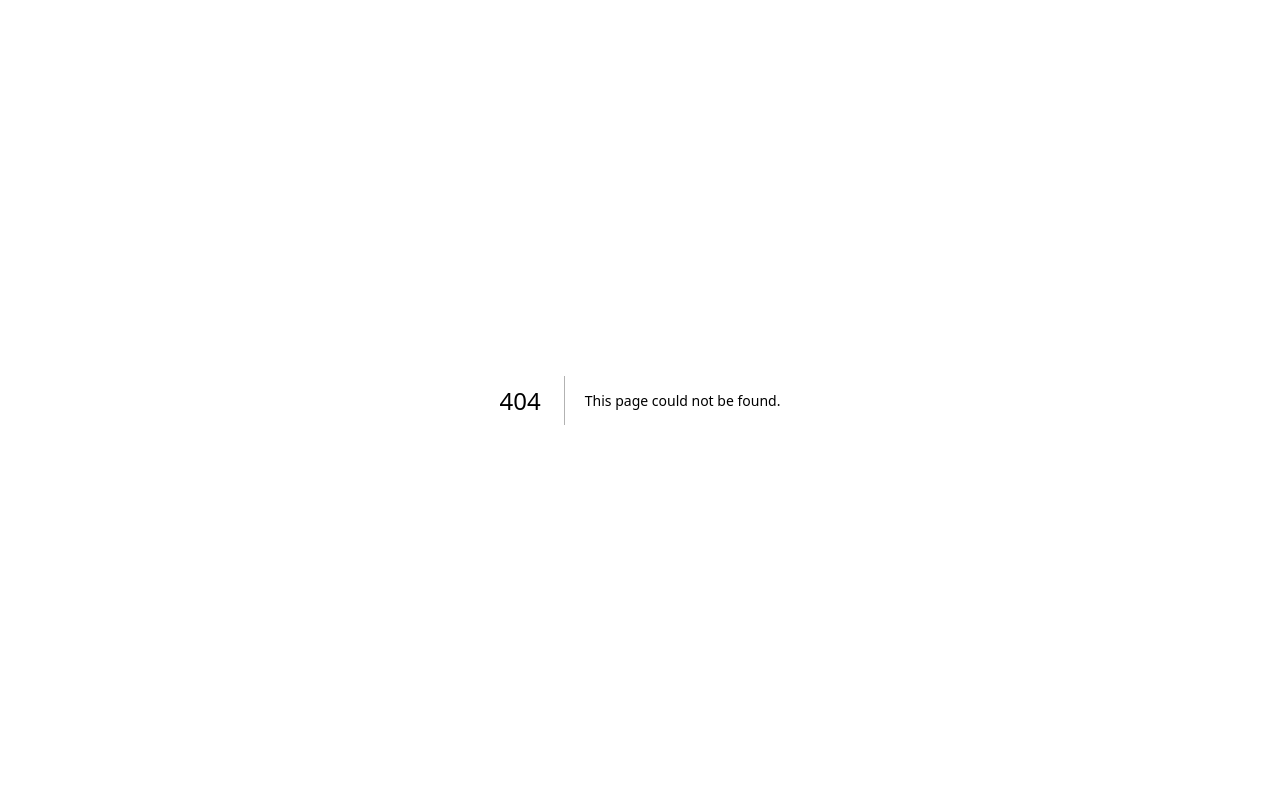
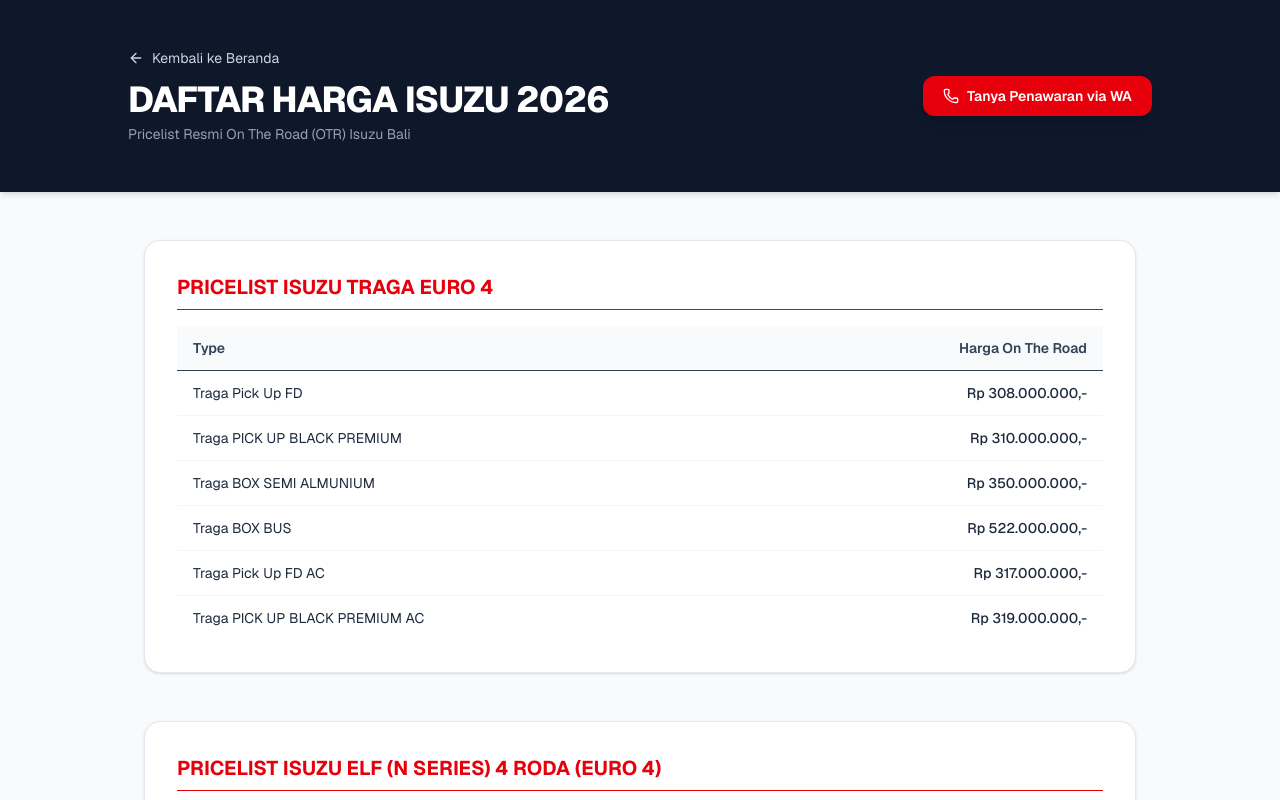
Before and after one commit to dafdiv-boop/isuzu-bali, a Next.js app in the folder isuzu/: page /pricelist in a window 1280 px wide. Before the commit this address had no page. Shown: the top 800 px of the page. Built offline with nearby package versions, Linux system fonts and the light colour scheme.

Commit message:
update: ganti gambar promo baru

```diff
--- /dev/null
+++ b/isuzu/app/pricelist/page.tsx
@@ -0,0 +1,174 @@
+"use client";
+
+import { Phone, ArrowLeft } from "lucide-react";
+
+export default function PricelistPage() {
+  return (
+    <div className="min-h-screen bg-slate-50 text-slate-800 font-sans">
+      {/* Header Pricelist */}
+      <header className="bg-slate-900 text-white py-12 px-4 shadow-md">
+        <div className="max-w-5xl mx-auto flex flex-col sm:flex-row items-center justify-between gap-4">
+          <div>
+            <a
+              href="/"
+              className="inline-flex items-center gap-2 text-sm text-slate-300 hover:text-white mb-3 transition-colors"
+            >
+              <ArrowLeft className="w-4 h-4" /> Kembali ke Beranda
+            </a>
+
+            <h1 className="text-3xl sm:text-4xl font-extrabold tracking-tight">
+              DAFTAR HARGA ISUZU 2026
+            </h1>
+
+            <p className="text-slate-400 text-sm mt-1">
+              Pricelist Resmi On The Road (OTR) Isuzu Bali
+            </p>
+          </div>
+
+          <a
+            href="https://wa.me/6281337680343?text=Halo%20Pak%20Aris,%20saya%20ingin%20konsultasi%20mengenai%20pricelist%20terbaru."
+            target="_blank"
+            rel="noopener noreferrer"
+            className="px-5 py-2.5 bg-red-600 hover:bg-red-700 text-white font-semibold rounded-xl shadow-lg flex items-center gap-2 text-sm transition-all"
+          >
+            <Phone className="w-4 h-4" />
+            Tanya Penawaran via WA
+          </a>
+        </div>
+      </header>
+
+      {/* Konten Tabel Pricelist */}
+      <main className="max-w-5xl mx-auto px-4 py-12 space-y-12">
+
+        {/* 1. TRAGA */}
+        <PriceSection title="PRICELIST ISUZU TRAGA EURO 4">
+          <PriceRow name="Traga Pick Up FD" price="Rp 308.000.000,-" />
+          <PriceRow name="Traga PICK UP BLACK PREMIUM" price="Rp 310.000.000,-" />
+          <PriceRow name="Traga BOX SEMI ALMUNIUM" price="Rp 350.000.000,-" />
+          <PriceRow name="Traga BOX BUS" price="Rp 522.000.000,-" />
+          <PriceRow name="Traga Pick Up FD AC" price="Rp 317.000.000,-" />
+          <PriceRow name="Traga PICK UP BLACK PREMIUM AC" price="Rp 319.000.000,-" />
+        </PriceSection>
+
+        {/* 2. ELF 4 RODA */}
+        <PriceSection title="PRICELIST ISUZU ELF (N SERIES) 4 RODA (EURO 4)">
+          <PriceRow name="NLR" price="Rp 448.000.000,-" />
+          <PriceRow name="NLR L" price="Rp 466.000.000,-" />
+          <PriceRow name="NLR B" price="Rp 458.000.000,-" />
+          <PriceRow name="NLR B L" price="Rp 473.000.000,-" />
+          <PriceRow name="NQR B" price="Rp 543.000.000,-" />
+          <PriceRow name="NLR B MICROBUS AC NA" price="Rp 622.000.000,-" />
+          <PriceRow name="NLR B L MICROBUS NA" price="Rp 668.000.000,-" />
+        </PriceSection>
+
+        {/* 3. ELF 6 RODA */}
+        <PriceSection title="PRICELIST ISUZU ELF (N SERIES) 6 RODA (EURO 4)">
+          <PriceRow name="NMR" price="Rp 535.000.000,-" />
+          <PriceRow name="NMR L" price="Rp 543.000.000,-" />
+          <PriceRow name="NMR HD 5.8" price="Rp 549.000.000,-" />
+          <PriceRow name="NMR HD 6.5" price="Rp 561.000.000,-" />
+          <PriceRow name="NPS 4 X 4 (OFF THE ROAD)" price="Rp 919.000.000,-" />
+        </PriceSection>
+
+        {/* 4. GIGA */}
+        <PriceSection title="ISUZU GIGA F SERIES EURO 4">
+          <PriceRow name="FRR Q" price="Rp 636.000.000,-" />
+          <PriceRow name="FTR P" price="Rp 708.000.000,-" />
+          <PriceRow name="FTR S" price="Rp 712.000.000,-" />
+          <PriceRow name="FTR T" price="Rp 720.000.000,-" />
+          <PriceRow name="FVR L D" price="Rp 789.000.000,-" />
+          <PriceRow name="FVR P" price="Rp 795.000.000,-" />
+          <PriceRow name="FVR Q" price="Rp 806.000.000,-" />
+          <PriceRow name="FVR S" price="Rp 805.000.000,-" />
+          <PriceRow name="FVR U" price="Rp 816.000.000,-" />
+          <PriceRow name="FVM N" price="Rp 930.000.000,-" />
+          <PriceRow name="FVM U" price="Rp 943.000.000,-" />
+          <PriceRow name="FVM U HP" price="Rp 996.000.000,-" />
+          <PriceRow name="FVM U HP ABS" price="Rp 1.012.000.000,-" />
+        </PriceSection>
+
+        {/* 5. TRAKTOR HEAD & MU-X */}
+        <PriceSection title="PRICELIST ISUZU TRAKTOR HEAD & MU-X">
+          <PriceRow name="GVR J" price="Rp 835.000.000,-" />
+          <PriceRow name="GVR J HP ABS" price="Rp 905.000.000,-" />
+          <PriceRow name="GVZ K HP ABS" price="Rp 1.200.000.000,-" />
+          <PriceRow name="GXZ K ABS" price="Rp 1.348.000.000,-" />
+          <PriceRow name="All New Mu-X (4x4) 1.9 AT" price="Rp 665.700.000,-" highlight />
+        </PriceSection>
+
+        {/* 6. D-MAX */}
+        <PriceSection title="PRICELIST D-MAX 4X4">
+          <PriceRow name="All New D-Max SC 1.9 MT" price="Rp 437.100.000,-" />
+          <PriceRow name="All New D-Max DC RODEO MT" price="Rp 551.900.000,-" />
+          <p className="text-xs text-slate-400 mt-4">
+            *Harga akan di update tanpa pemberitahuan terlebih dahulu.
+          </p>
+        </PriceSection>
+
+      </main>
+    </div>
+  );
+}
+
+function PriceSection({
+  title,
+  children,
+}: {
+  title: string;
+  children: React.ReactNode;
+}) {
+  return (
+    <section className="bg-white rounded-2xl shadow-sm border border-slate-200 overflow-hidden p-6 sm:p-8">
+      <h2 className="text-xl font-bold text-red-600 mb-4 border-b pb-2">
+        {title}
+      </h2>
+
+      <div className="overflow-x-auto">
+        <table className="w-full text-left border-collapse">
+          <thead>
+            <tr className="border-b bg-slate-50 text-slate-700 text-sm">
+              <th className="py-3 px-4 font-semibold">Type</th>
+              <th className="py-3 px-4 font-semibold text-right">
+                Harga On The Road
+              </th>
+            </tr>
+          </thead>
+
+          <tbody className="divide-y divide-slate-100 text-sm">
+            {children}
+          </tbody>
+        </table>
+      </div>
+    </section>
+  );
+}
+
+function PriceRow({
+  name,
+  price,
+  highlight = false,
+}: {
+  name: string;
+  price: string;
+  highlight?: boolean;
+}) {
+  return (
+    <tr>
+      <td
+        className={`py-3 px-4 ${
+          highlight ? "font-bold text-slate-900" : ""
+        }`}
+      >
+        {name}
+      </td>
+
+      <td
+        className={`py-3 px-4 text-right ${
+          highlight ? "font-bold text-red-600" : "font-medium"
+        }`}
+      >
+        {price}
+      </td>
+    </tr>
+  );
+}
```
Also changed, not shown: isuzu/app/page.tsx (+7 -2 lines).
